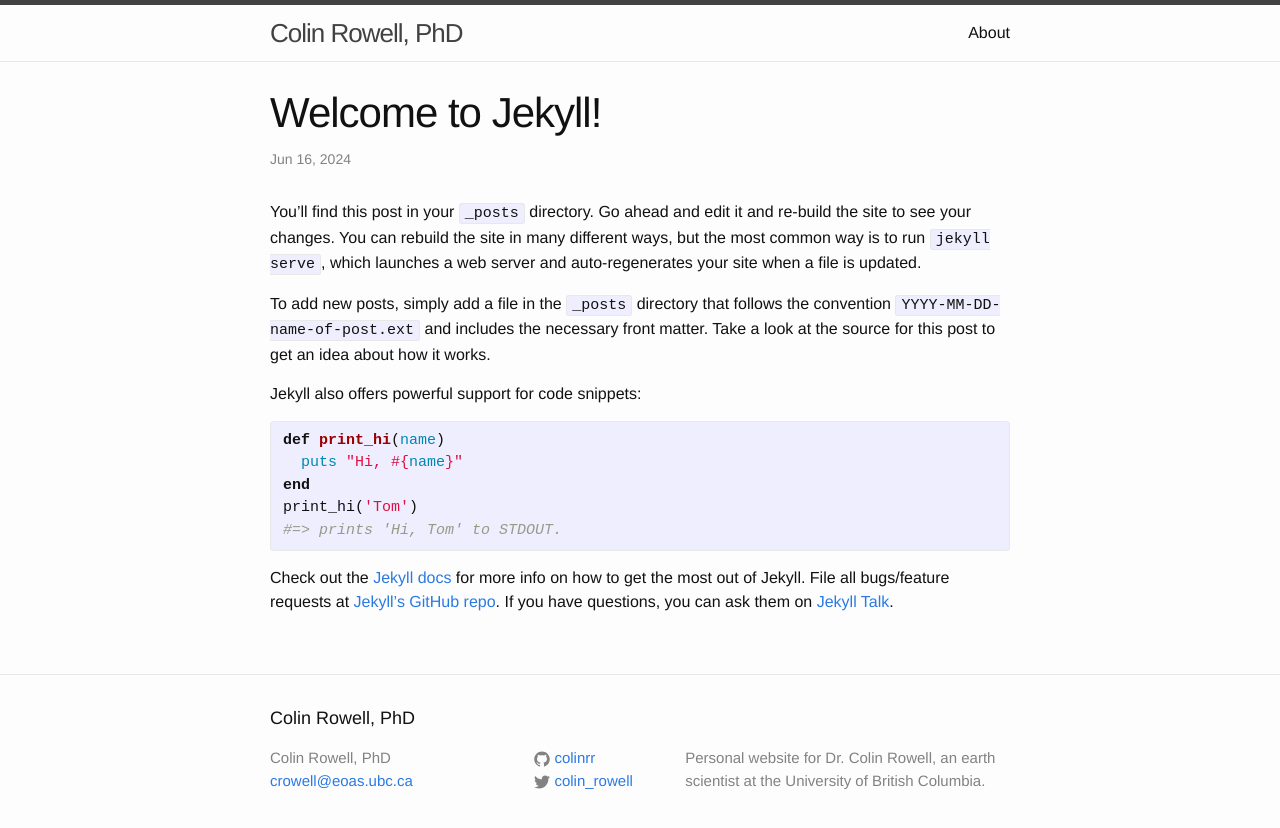
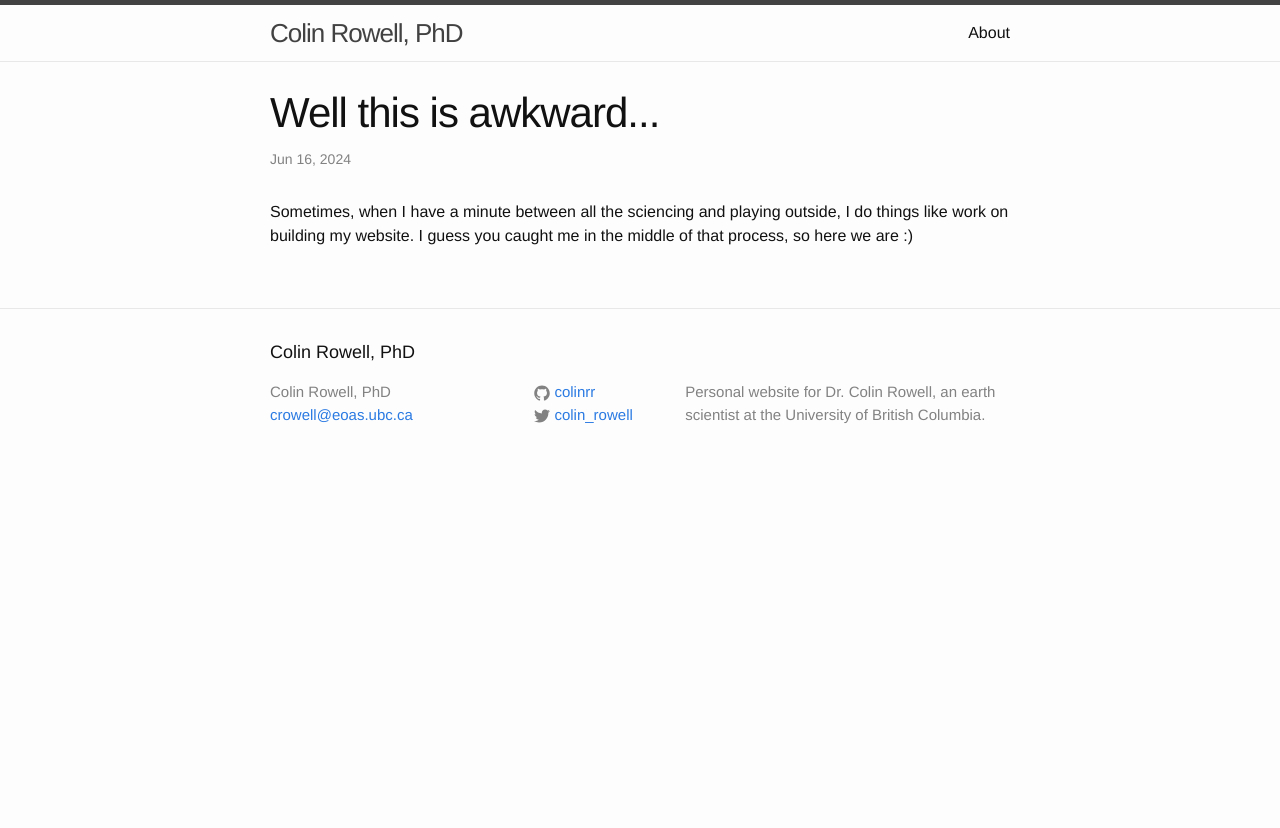
Before and after one commit to colinrr/colinrr.github.io, a Jekyll site: the page built from _posts/2024-06-16-welcome-to-jekyll.markdown, in a window 1280 px wide. Shown: the top 828 px of the page. Built offline with Jekyll 4.4.1, drawn with Linux system fonts in a browser that asks for light colours.

Commit message:
Quick edit to the dummy post

```diff
--- a/_posts/2024-06-16-welcome-to-jekyll.markdown
+++ b/_posts/2024-06-16-welcome-to-jekyll.markdown
@@ -1,10 +1,13 @@
 ---
 layout: post
-title:  "Welcome to Jekyll!"
+title:  "Well this is awkward..."
 date:   2024-06-16 17:53:16 +0000
 categories: jekyll update
 ---
-You’ll find this post in your `_posts` directory. Go ahead and edit it and re-build the site to see your changes. You can rebuild the site in many different ways, but the most common way is to run `jekyll serve`, which launches a web server and auto-regenerates your site when a file is updated.
+
+Sometimes, when I have a minute between all the sciencing and playing outside, I do things like work on building my website. I guess you caught me in the middle of that process, so here we are :)
+
+<!-- You’ll find this post in your `_posts` directory. Go ahead and edit it and re-build the site to see your changes. You can rebuild the site in many different ways, but the most common way is to run `jekyll serve`, which launches a web server and auto-regenerates your site when a file is updated.
 
 To add new posts, simply add a file in the `_posts` directory that follows the convention `YYYY-MM-DD-name-of-post.ext` and includes the necessary front matter. Take a look at the source for this post to get an idea about how it works.
 
@@ -22,4 +25,4 @@ Check out the [Jekyll docs][jekyll-docs] for more info on how to get the most ou
 
 [jekyll-docs]: http://jekyllrb.com/docs/home
 [jekyll-gh]:   https://github.com/jekyll/jekyll
-[jekyll-talk]: https://talk.jekyllrb.com/
+[jekyll-talk]: https://talk.jekyllrb.com/ -->
```
